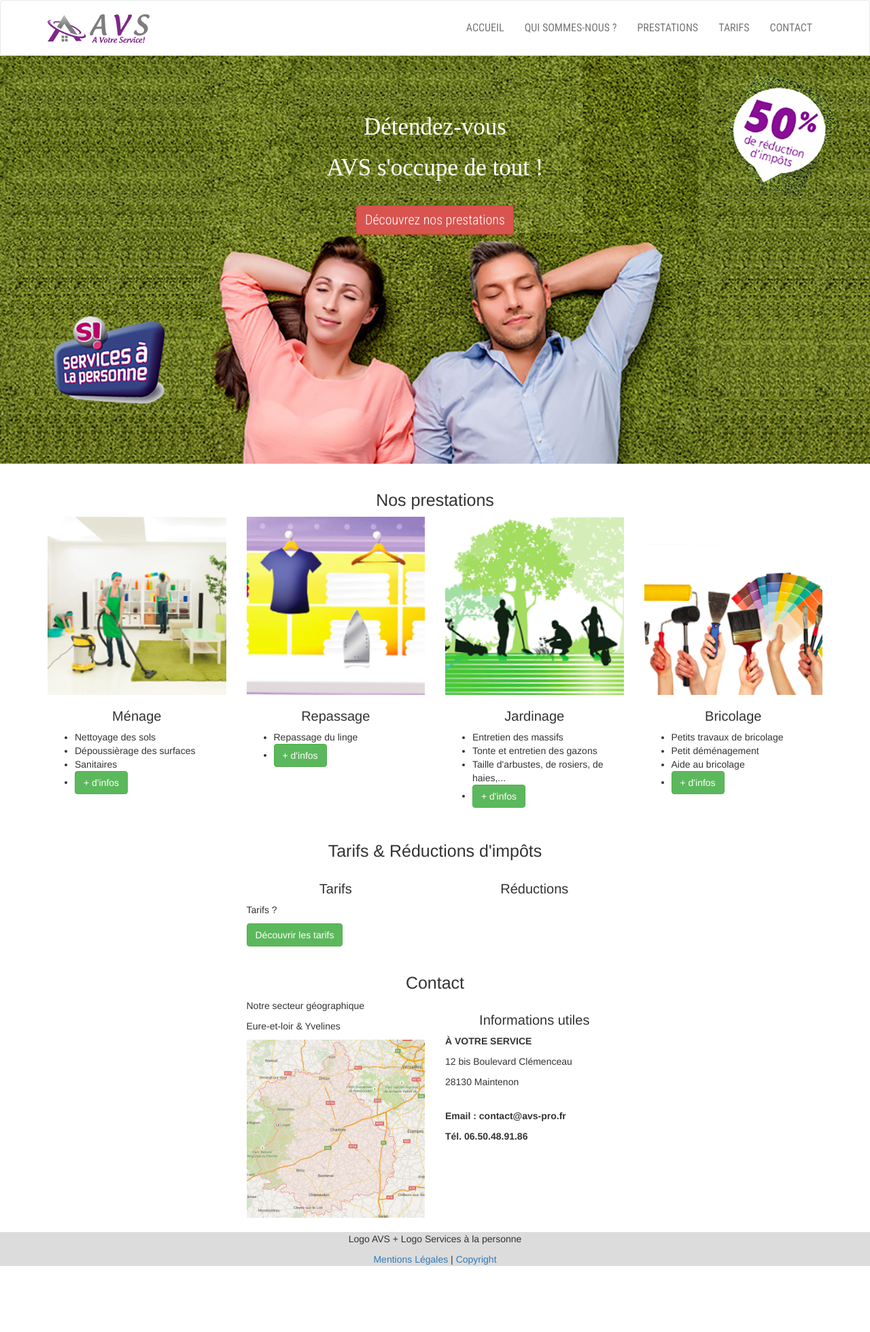
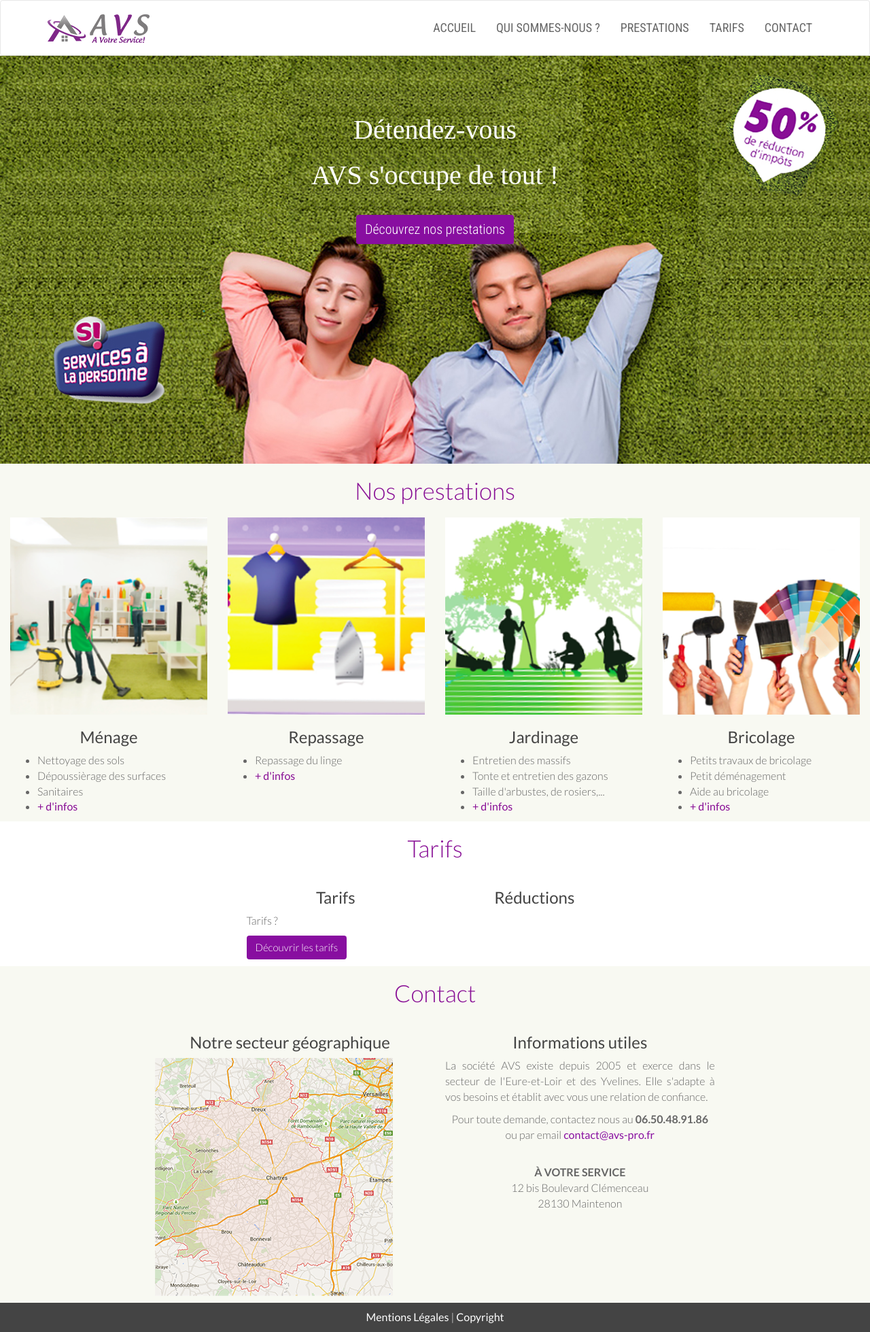
Before and after one commit to mickaelderaemy/avs, a PHP site: page / in a window 1280 px wide. Shown: the whole page at 68% size. Before the commit the page ends 1862 px from the top, so only its background shows below. Run offline with PHP 8.4, Linux system fonts and the light colour scheme; some web fonts are replaced.

Commit message:
Some modifications in homepage

```diff
--- a/index.html
+++ b/index.html
@@ -8,6 +8,7 @@
 <link rel="stylesheet" href="bootstrap.css">
 <link rel="stylesheet" href="style.css">
 <link href='http://fonts.googleapis.com/css?family=Roboto+Condensed:400,700,300' rel='stylesheet' type='text/css'>
+<link href='http://fonts.googleapis.com/css?family=Lato:400,100,300,700' rel='stylesheet' type='text/css'>
 <link href='http://fonts.googleapis.com/css?family=Sofia' rel='stylesheet' type='text/css'>
 <script language="javascript" type="text/javascript" src="bootstrap.js"></script>
 </header>
@@ -25,7 +26,7 @@
         <span class="icon-bar"></span>
       </button>
       <a class="navbar-brand" href="http://avs-pro.fr">
-      	<img src="images/logo_avs.png" alt="Logo - À votre service">
+      	<img class="img-responsive" src="images/logo_avs.png" alt="Logo - À votre service">
       </a>
     </div>
 
@@ -45,15 +46,15 @@
 <div class="container-fluid">
 	<div class="row">
 		<div class="header-background col-md-12">
-			<div class="col-md-4 col-md-offset-4 header-call">
+			<div class="col-md-6 col-md-offset-3 header-call">
 				<div class="call"><p>Détendez-vous</p> <p>AVS s'occupe de tout !</p>
-				<p class="btn btn-danger action">Découvrez nos prestations</p></div>
+				<p class="btn btn-avs action">Découvrez nos prestations</p></div>
 			</div>
 		</div>
 	</div>
 </div>
 
-<div class="container business">
+<div class="container-fluid business">
   <h2>Nos prestations</h2>
 	<div class="row">
 		<div class="business-content col-md-3">
@@ -63,7 +64,7 @@
         <li>Nettoyage des sols</li>
         <li>Dépoussièrage des surfaces</li>
         <li>Sanitaires</li>
-        <li><a class="btn btn-success" href="">+ d'infos</a></li>
+        <li><a href="http://avs-pro.fr/prestations.html">+ d'infos</a></li>
       </ul>
     </div>
 
@@ -72,7 +73,7 @@
       <h3>Repassage</h3>
       <ul>
         <li>Repassage du linge</li>
-        <li><a class="btn btn-success" href="">+ d'infos</a></li>
+        <li><a href="http://avs-pro.fr/prestations.html">+ d'infos</a></li>
       </ul>
     </div>
 
@@ -82,8 +83,8 @@
       <ul>
         <li>Entretien des massifs</li>
         <li>Tonte et entretien des gazons</li>
-        <li>Taille d'arbustes, de rosiers, de haies,...</li>
-        <li><a class="btn btn-success" href="">+ d'infos</a></li>
+        <li>Taille d'arbustes, de rosiers,...</li>
+        <li><a href="http://avs-pro.fr/prestations.html">+ d'infos</a></li>
       </ul>
     </div>
 
@@ -94,7 +95,7 @@
         <li>Petits travaux de bricolage</li>
         <li>Petit déménagement</li>
         <li>Aide au bricolage</li>
-        <li><a class="btn btn-success" href="">+ d'infos</a></li>
+        <li><a href="http://avs-pro.fr/prestations.html">+ d'infos</a></li>
       </ul>
     </div>
 	</div>
@@ -102,11 +103,11 @@
 
 <div class="container prices">
   <div class="row">
-    <h2>Tarifs & Réductions d'impôts</h2>
+    <h2>Tarifs</h2>
     <div class="col-md-3 col-md-offset-3">
       <h3>Tarifs</h3>
       <p>Tarifs ?</p>
-      <a class="btn btn-success" href="">Découvrir les tarifs</a>
+      <a class="btn btn-avs" href="">Découvrir les tarifs</a>
     </div>
     <div class="col-md-3">
       <h3>Réductions</h3>
@@ -114,31 +115,27 @@
   </div>
 </div>
 
-<div class="container contact">
+<div class="container-fluid contact">
   <div class="row">
     <h2>Contact</h2>
-    <div class="col-md-3 col-md-offset-3">
-      <p>Notre secteur géographique</p>
-      <p>Eure-et-loir & Yvelines</p>
+    <div class="col-md-4 col-md-offset-2">
+      <h3>Notre secteur géographique</h3>
       <img class="img-responsive" src="images/avs-map.png">
     </div>
-    <div class="col-md-3">
+    <div class="col-md-4">
       <h3>Informations utiles</h3>
-      <p><strong>À VOTRE SERVICE</strong></p>
-      <p>12 bis Boulevard Clémenceau</p>
-      <p>28130 Maintenon</p>
+      <p class="contact-society">La société AVS existe depuis 2005 et exerce dans le secteur de l'Eure-et-Loir et des Yvelines. Elle s'adapte à vos besoins et établit avec vous une relation de confiance.</p>
+      <p class="contact-numbers">Pour toute demande, contactez nous au <strong>06.50.48.91.86</strong> ou par email <strong><a href="mailto:contact@avs-pro.fr">contact@avs-pro.fr</a></strong></p>
       <br>
-      <p><strong>Email : contact@avs-pro.fr</strong></p>
-      <p><strong>Tél. 06.50.48.91.86</strong></p>
+      <p class="contact-numbers"><strong>À VOTRE SERVICE</strong>
+      <br>12 bis Boulevard Clémenceau
+      <br>28130 Maintenon</p>
     </div>
   </div>
 </div>
 
 <div class="container-fluid footer">
   <div class="row">
-    <div class="col-md-12">
-      <p>Logo AVS + Logo Services à la personne</p>
-    </div>
     <div class="col-md-12">
       <a href="">Mentions Légales</a> |
       <a href="">Copyright</a>
--- a/style.css
+++ b/style.css
@@ -1,3 +1,40 @@
+/****************************
+		Globals Elements
+*****************************/
+body {
+	font-family: "Lato",Helvetica,sans-serif;
+	font-size: 16px;
+	font-weight: 300;
+	color: #666;
+}
+
+.btn-avs {
+	font-family: "Lato",Helvetica,sans-serif;
+	font-size: 15px;
+	font-weight: 300;
+	background-color: #880EA0;
+	color: white;
+}
+
+.btn-avs:hover {
+	background-color: #DE6A10;
+	color: white;
+}
+
+a {
+	color: #880EA0;
+	font-weight: 400;
+}
+
+a:hover {
+	color: #DE6A10;
+	text-decoration: none;
+}
+
+
+/****************************
+		Homepage
+*****************************/
 
 /* Navigation */
 .navbar-brand {
@@ -9,6 +46,7 @@
 	padding-bottom: 15px;
 	margin-bottom: 0px;
 	background-color: white;
+	color: #666;
 }
 
 .main-menu a, .navbar-default .navbar-nav > li > a {
@@ -16,7 +54,8 @@
 	text-transform: uppercase;
 	padding: 5px 0px 5px 0px;
 	margin: 10px 15px 5px 15px;
-	font-size: 16px;
+	font-size: 18px;
+	color: #666;
 }
 
 .navbar-default .navbar-nav li a:hover, .navbar-default .navbar-nav li.active a, .navbar-default .navbar-nav li.active a:hover {
@@ -45,7 +84,7 @@
 	height: 120px;
 	font-family: 'Sofia';
 	font-weight: 300;
-	font-size: 35px;
+	font-size: 40px;
 	padding: 20px 10px 20px 10px;
 	text-align: center;
 	border-radius: 15px;
@@ -61,52 +100,116 @@
 
 /* Homepage : Section Business */
 .business {
-	margin-top: 20px;
+	background-color: #F8F9F2;
 }
 
 .business h2 {
-	font-size: 25px;
+	font-family: "Lato",Helvetica,sans-serif;
+	font-size: 35px;
+	font-weight: 300;
+	color: #880E95;
+	padding-bottom: 10px;
 	text-align: center;
 }
 
+.business-content {
+	font-family: "Lato",Helvetica,sans-serif;
+	font-size: 16px;
+	font-weight: 300;
+	color: #666;
+}
+
 .business-content h3 {
-	font-size: 20px;
+	font-family: "Lato",Helvetica,sans-serif;
+	font-size: 24px;
+	font-weight: 400;
+	color: #444;
 	text-align: center;
+}
+
+.business-content a {
+	color: #880E95;
+}
+
+.business-content a:hover {
+	color: #DE6A10;
+	text-decoration: none;
 }
 
 /* Homepage : Section Prices */
 .prices {
-	margin-top: 20px;
+	padding-bottom: 10px;
 }
 
 .prices h2 {
-	font-size: 25px;
+	font-family: "Lato",Helvetica,sans-serif;
+	font-size: 35px;
+	font-weight: 300;
+	color: #880E95;
+	padding-bottom: 10px;
 	text-align: center;
 }
 
 .prices h3 {
-	font-size: 20px;
+	font-family: "Lato",Helvetica,sans-serif;
+	font-size: 24px;
+	font-weight: 400;
+	color: #444;
 	text-align: center;
 }
 
 /* Homepage : Section Contact */
 .contact {
-	margin-top: 20px;
+	background-color: #F8F9F2;
+	padding-bottom: 10px;
+	font-family: "Lato",Helvetica,sans-serif;
+	font-size: 16px;
+	font-weight: 300;
+	color: #666;
 }
 
 .contact h2 {
-	font-size: 25px;
+	font-family: "Lato",Helvetica,sans-serif;
+	font-size: 35px;
+	font-weight: 300;
+	color: #880E95;
+	padding-bottom: 10px;
 	text-align: center;
 }
 
 .contact h3 {
-	font-size: 20px;
+	font-family: "Lato",Helvetica,sans-serif;
+	font-size: 24px;
+	font-weight: 400;
+	color: #444;
 	text-align: center;
+}
+
+.contact-numbers {
+	text-align: center;
+}
+
+.contact-society {
+	text-align: justify;
 }
 
 /* Footer */
 .footer {
-	margin-top: 20px;
-	background-color: #DCDCDC;
+	background-color: #444444;
+	color: white;
+	font-family: "Lato",Helvetica,sans-serif;
+	font-weight: 300;
+	font-size: 16px;
+	padding-top: 10px;
+	padding-bottom: 10px;
 	text-align: center;
 }
+
+.footer a {
+	color: white;
+}
+
+.footer a:hover {
+	color: #DE6A10;
+	text-decoration: none;
+}
```
Also changed, not shown: images/avs-map.png, 1 other file.
